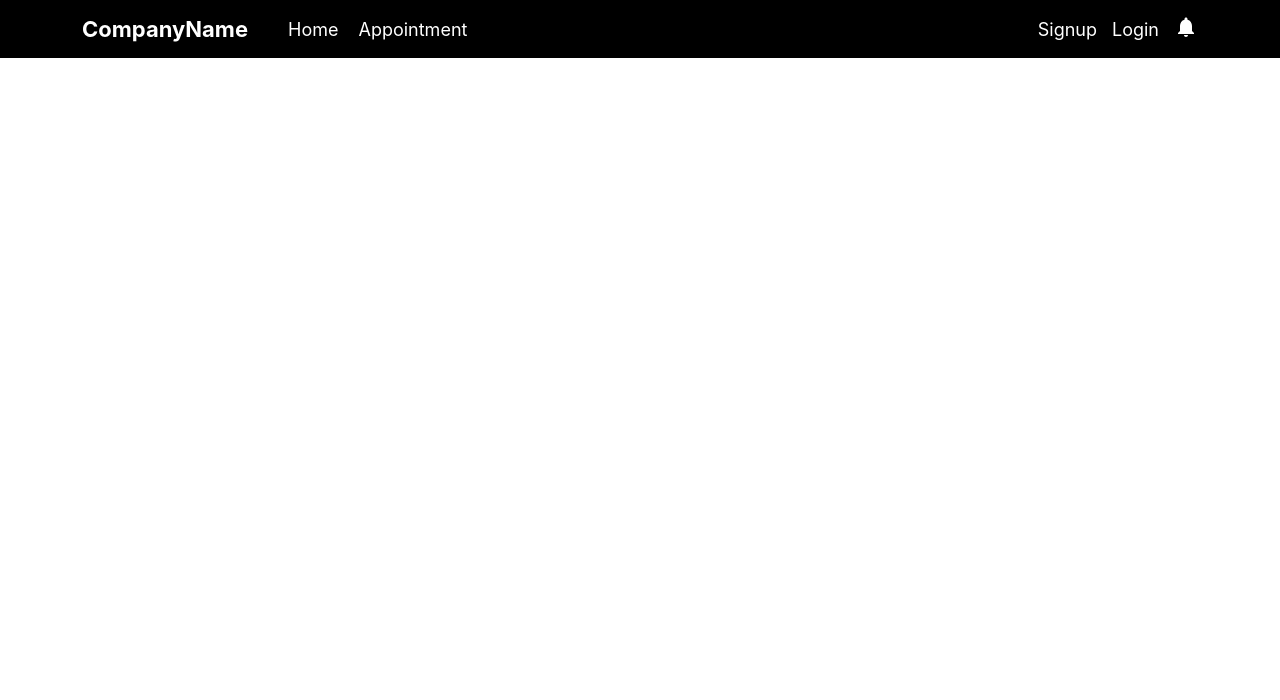
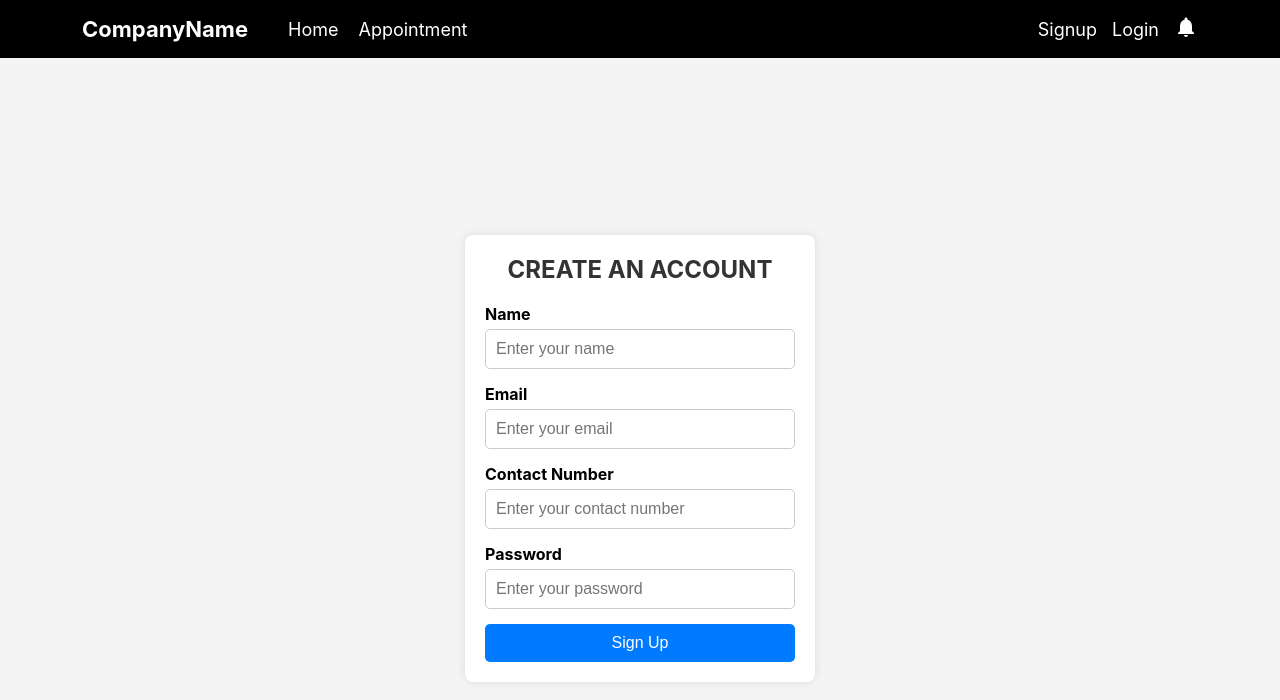
Before and after one commit to ChirathiSomadasa/Appointment_Booking_System, a React (Create React App) app in the folder frontend/: page /register in a window 1280 px wide. Shown: the top 700 px of the page. Built offline with nearby package versions, Linux system fonts and the light colour scheme.

Commit message:
Implement SignUp page UI

```diff
--- a/frontend/src/App.js
+++ b/frontend/src/App.js
@@ -1,5 +1,7 @@
 import { BrowserRouter, Route, Routes } from "react-router-dom";
 import Header from './components/Header';
+import SignUp from './pages/signUp/Signup';
+
 
 
 function App() {
@@ -7,7 +9,7 @@ function App() {
     <BrowserRouter>
       <Header />
       <Routes>
-
+        <Route path="/register" element={<SignUp />} />
       </Routes>
     </BrowserRouter>
   );
--- a/frontend/src/components/Header.js
+++ b/frontend/src/components/Header.js
@@ -3,7 +3,7 @@ import { Link } from "react-router-dom";
 import { Notifications, Menu, Close } from "@mui/icons-material";
 import "./Header.css";
 
-const Header = () => {
+function Header() {
   const [isOpen, setIsOpen] = useState(false);
 
   return (
@@ -19,7 +19,7 @@ const Header = () => {
         </div>
 
         <div className="nav-right">
-          <Link to="/signup" className="nav-item">Signup</Link>
+          <Link to="/register" className="nav-item">Signup</Link>
           <Link to="/login" className="nav-item">Login</Link>
           <Link to="/notifications" className="icon">
             <Notifications />
@@ -37,7 +37,7 @@ const Header = () => {
         <div className="mobile-menu">
           <Link to="/" onClick={() => setIsOpen(false)}>Home</Link>
           <Link to="/appointment" onClick={() => setIsOpen(false)}>Appointment</Link>
-          <Link to="/signup" onClick={() => setIsOpen(false)}>Signup</Link>
+          <Link to="/register" onClick={() => setIsOpen(false)}>Signup</Link>
           <Link to="/login" onClick={() => setIsOpen(false)}>Login</Link>
           <Link to="/notifications" onClick={() => setIsOpen(false)}>
             <Notifications />
@@ -46,6 +46,6 @@ const Header = () => {
       )}
     </nav>
   );
-};
+}
 
 export default Header;
--- /dev/null
+++ b/frontend/src/pages/signUp/Signup.css
@@ -0,0 +1,63 @@
+.signup-container {
+    display: flex;
+    justify-content: center;
+    align-items: center;
+    height: 100vh;
+    background-color: #f4f4f4;
+  }
+
+  .signup-form {
+    background: white;
+    padding: 20px;
+    border-radius: 8px;
+    box-shadow: 0px 0px 10px rgba(0, 0, 0, 0.1);
+    width: 350px;
+    text-align: center;
+  }
+
+  .signup-form h2 {
+    margin-bottom: 20px;
+    color: #333;
+  }
+
+  .form-group {
+    margin-bottom: 15px;
+    text-align: left;
+  }
+
+  .form-group label {
+    display: block;
+    font-weight: bold;
+    margin-bottom: 5px;
+  }
+
+  .form-group input {
+    width: 100%;
+    padding: 10px;
+    border: 1px solid #ccc;
+    border-radius: 5px;
+    font-size: 16px;
+  }
+
+  .signup-btn {
+    width: 100%;
+    padding: 10px;
+    background-color: #007bff;
+    color: white;
+    border: none;
+    border-radius: 5px;
+    font-size: 16px;
+    cursor: pointer;
+    transition: 0.3s;
+  }
+
+  .signup-btn:hover {
+    background-color: #0056b3;
+  }
+
+  /* Responsive */
+  @media (max-width: 400px) {
+    .signup-form {
+      width: 90%;
+    }
+  }
--- /dev/null
+++ b/frontend/src/pages/signUp/Signup.js
@@ -0,0 +1,56 @@
+import React from "react";
+import "./Signup.css";
+
+function Signup() {
+  return (
+    <div className="signup-container">
+      <form className="signup-form">
+        <h2>CREATE AN ACCOUNT</h2>
+
+        <div className="form-group">
+          <label>Name</label>
+          <input
+            type="text"
+            name="name"
+            placeholder="Enter your name"
+            required
+          />
+        </div>
+
+        <div className="form-group">
+          <label>Email</label>
+          <input
+            type="email"
+            name="email"
+            placeholder="Enter your email"
+            required
+          />
+        </div>
+
+        <div className="form-group">
+          <label>Contact Number</label>
+          <input
+            type="text"
+            name="contact"
+            placeholder="Enter your contact number"
+            required
+          />
+        </div>
+
+        <div className="form-group">
+          <label>Password</label>
+          <input
+            type="password"
+            name="password"
+            placeholder="Enter your password"
+            required
+          />
+        </div>
+
+        <button type="submit" className="signup-btn">Sign Up</button>
+      </form>
+    </div>
+  );
+}
+
+export default Signup;
```
